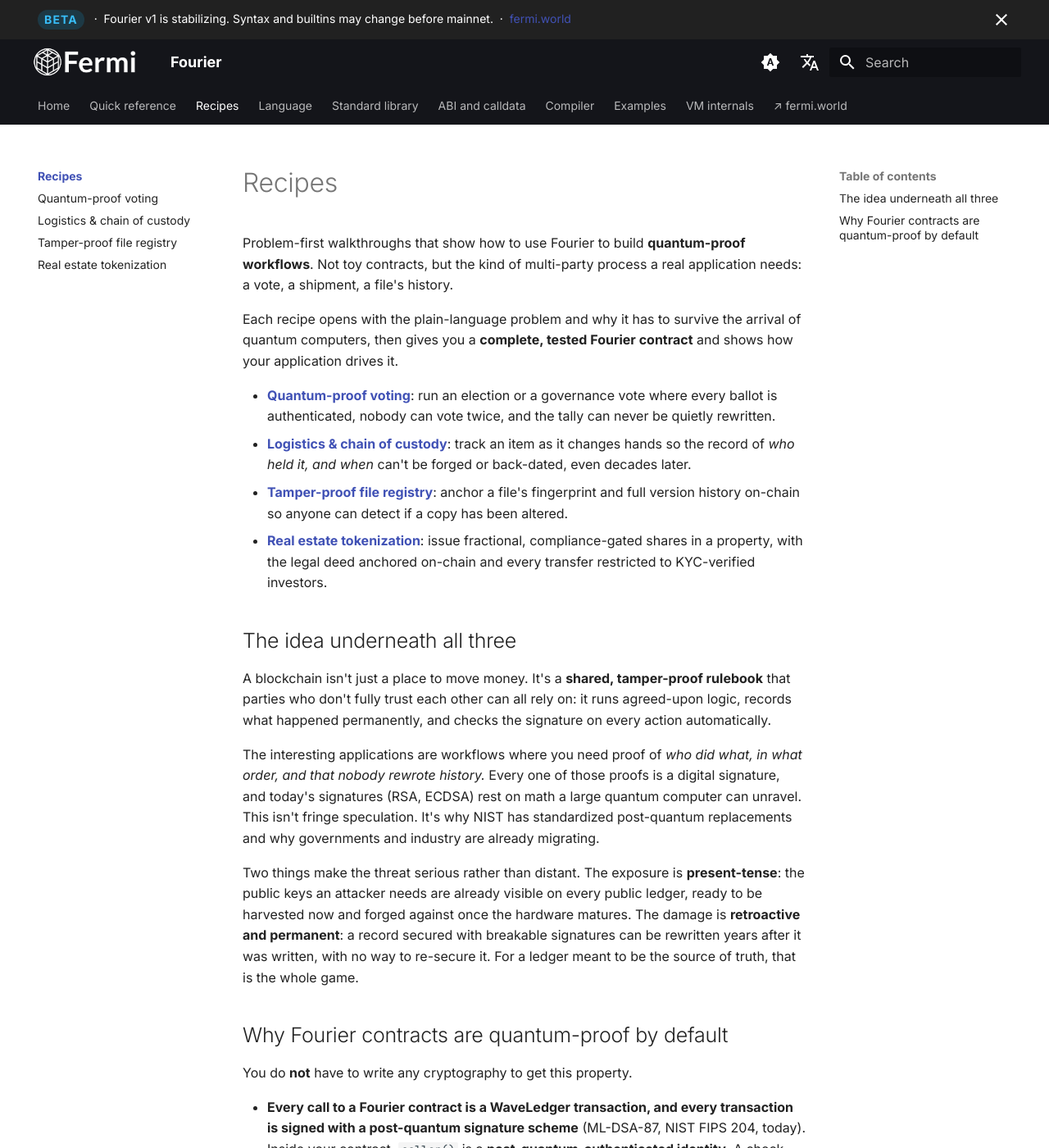
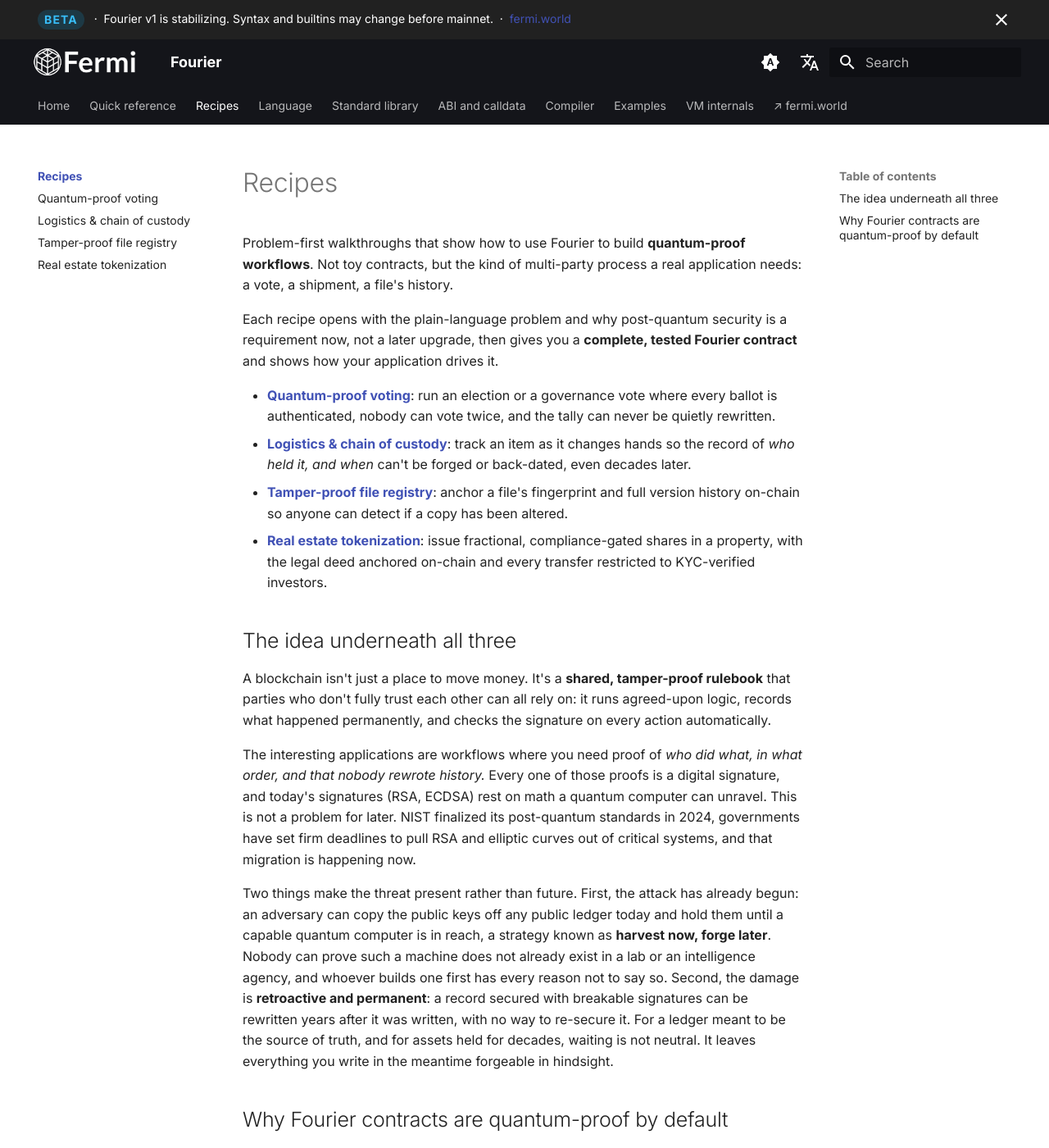
Before and after one commit to DosseyRichards/Fermi-Fourier, an MkDocs documentation site: the page built from docs/recipes/index.md, in a window 1280 px wide and 1400 px high. Shown: the whole window at 82% size. Built offline with MkDocs 1.6.1 and Material for MkDocs 9.7.7, drawn with Linux system fonts in a browser that asks for light colours; comment, search, counter and statistics services are not loaded.

Commit message:
docs(recipes): treat the quantum threat as present, not future
Remove 'someday / once the hardware matures / distant / into the quantum
era' hedging. Reframe around what is true now: standards finalized,
mandated migration underway, harvest-now-forge-later already in progress,
and no way to rule out a capable machine already existing. Urgency up,
without overselling or naming specific policy.

```diff
--- a/docs/recipes/index.md
+++ b/docs/recipes/index.md
@@ -5,9 +5,10 @@ Problem-first walkthroughs that show how to use Fourier to build
 multi-party process a real application needs: a vote, a shipment, a
 file's history.
 
-Each recipe opens with the plain-language problem and why it has to
-survive the arrival of quantum computers, then gives you a **complete,
-tested Fourier contract** and shows how your application drives it.
+Each recipe opens with the plain-language problem and why post-quantum
+security is a requirement now, not a later upgrade, then gives you a
+**complete, tested Fourier contract** and shows how your application
+drives it.
 
 - [**Quantum-proof voting**](voting.md): run an election or a
   governance vote where every ballot is authenticated, nobody can vote
@@ -32,17 +33,22 @@ permanently, and checks the signature on every action automatically.
 The interesting applications are workflows where you need proof of
 *who did what, in what order, and that nobody rewrote history.* Every
 one of those proofs is a digital signature, and today's signatures
-(RSA, ECDSA) rest on math a large quantum computer can unravel. This
-isn't fringe speculation. It's why NIST has standardized post-quantum
-replacements and why governments and industry are already migrating.
+(RSA, ECDSA) rest on math a quantum computer can unravel. This is not a
+problem for later. NIST finalized its post-quantum standards in 2024,
+governments have set firm deadlines to pull RSA and elliptic curves out
+of critical systems, and that migration is happening now.
 
-Two things make the threat serious rather than distant. The exposure is
-**present-tense**: the public keys an attacker needs are already visible
-on every public ledger, ready to be harvested now and forged against
-once the hardware matures. The damage is **retroactive and permanent**:
-a record secured with breakable signatures can be rewritten years after
-it was written, with no way to re-secure it. For a ledger meant to be
-the source of truth, that is the whole game.
+Two things make the threat present rather than future. First, the attack
+has already begun: an adversary can copy the public keys off any public
+ledger today and hold them until a capable quantum computer is in reach,
+a strategy known as **harvest now, forge later**. Nobody can prove such a
+machine does not already exist in a lab or an intelligence agency, and
+whoever builds one first has every reason not to say so. Second, the
+damage is **retroactive and permanent**: a record secured with breakable
+signatures can be rewritten years after it was written, with no way to
+re-secure it. For a ledger meant to be the source of truth, and for
+assets held for decades, waiting is not neutral. It leaves everything you
+write in the meantime forgeable in hindsight.
 
 ## Why Fourier contracts are quantum-proof by default
 
```
Also changed, not shown: docs/recipes/file-registry.md (+2 -2 lines), docs/recipes/logistics.md (+2 -1 lines), docs/recipes/real-estate.md (+5 -3 lines), docs/recipes/voting.md (+4 -3 lines).
